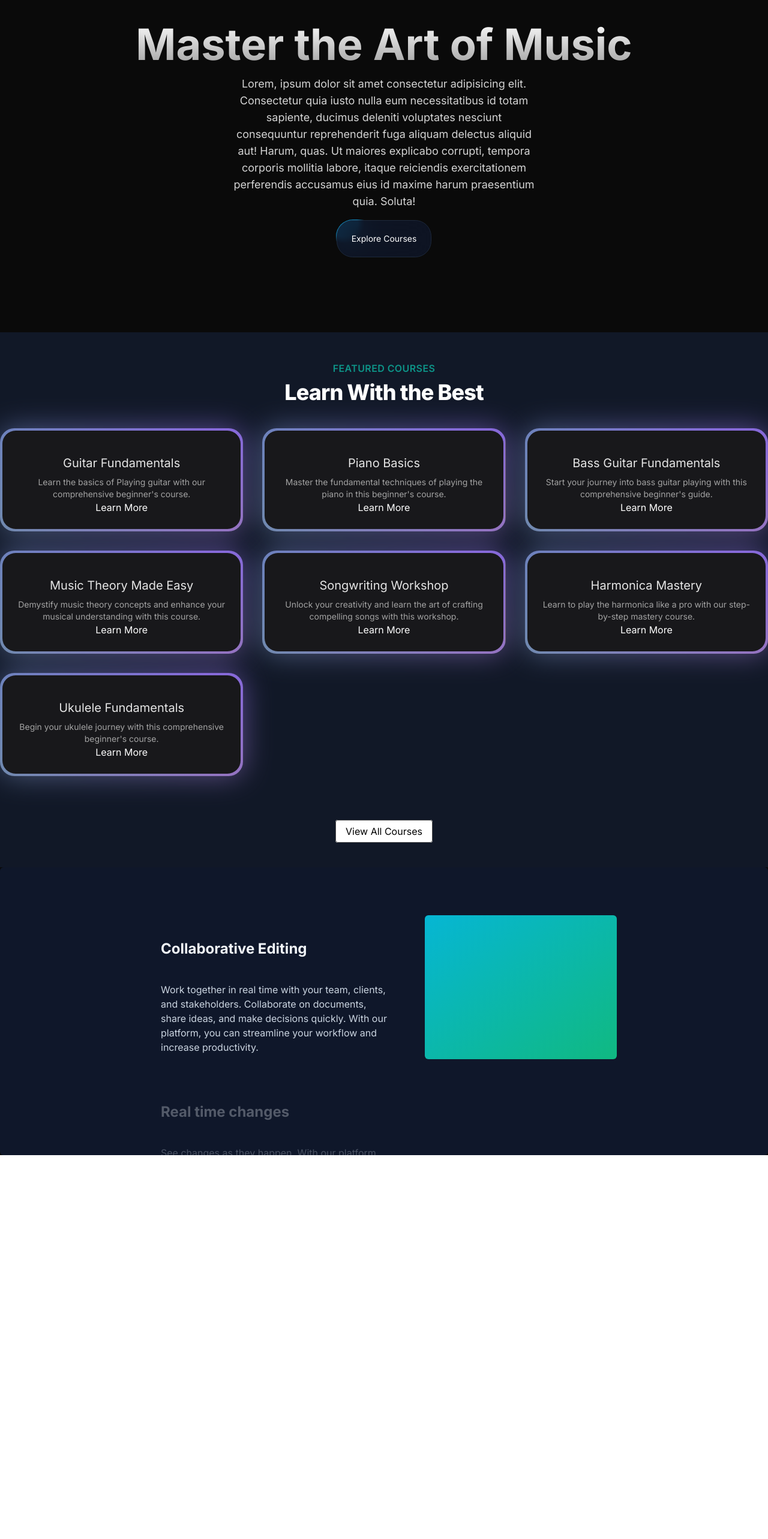
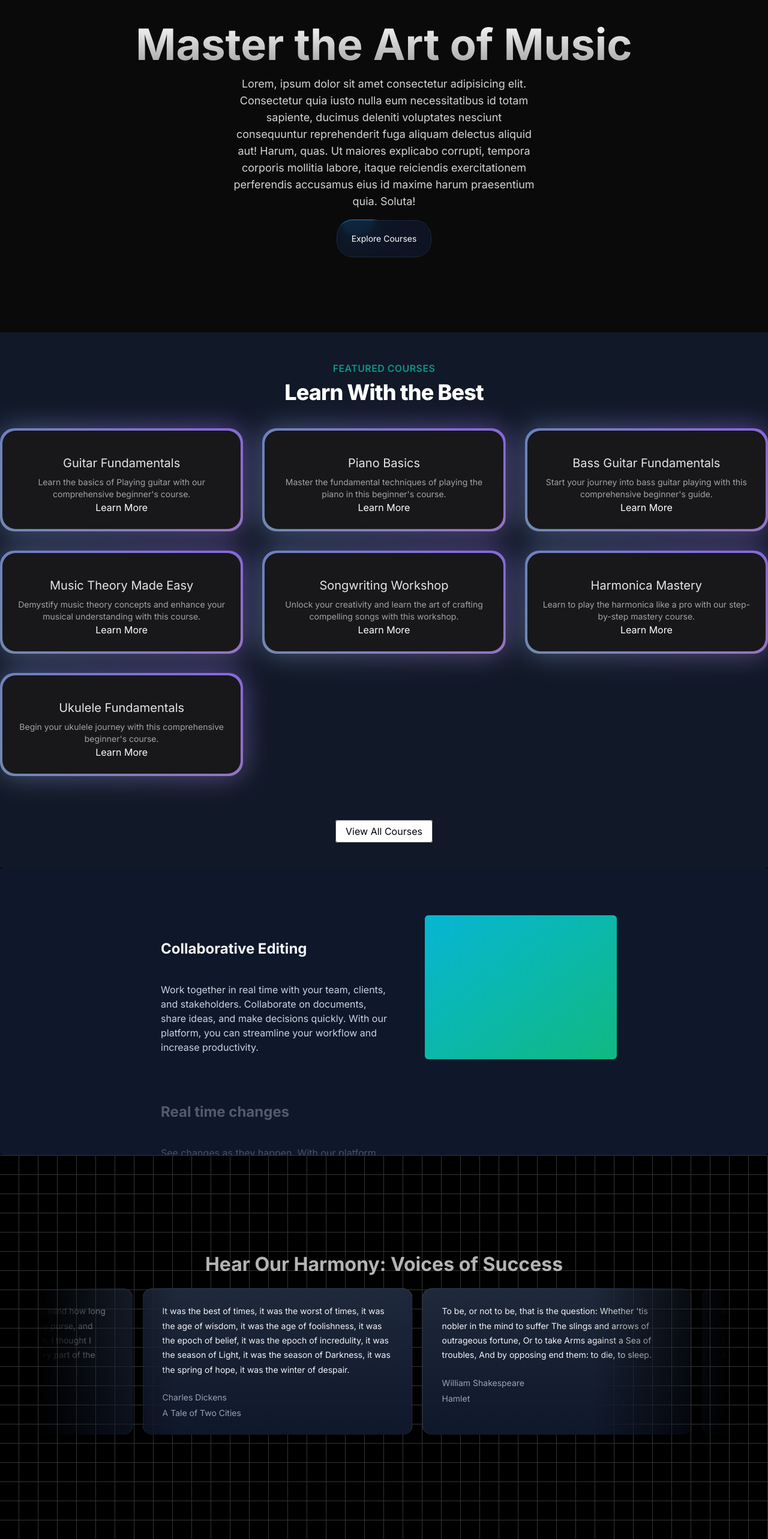
Before and after one commit to apurboroy7077/chai_aur_code_music_project, a Next.js app: page / in a window 1280 px wide. Shown: the part 222-2788 px from the top of the page at 60% size. Before the commit the page ends 2148 px from the top, so only its background shows below. Built offline with nearby package versions, Linux system fonts and the light colour scheme.

Commit message:
Grid backgrounds and Moving Cards, Lesson 6, Date: 27/02/2024, Tuesday, 8:08 PM, Night.

```diff
--- a/package.json
+++ b/package.json
@@ -11,6 +11,7 @@
   "dependencies": {
     "clsx": "^2.1.0",
     "framer-motion": "^11.0.6",
+    "mini-svg-data-uri": "^1.4.4",
     "next": "14.1.0",
     "react": "^18",
     "react-dom": "^18",
--- a/src/app/page.tsx
+++ b/src/app/page.tsx
@@ -1,17 +1,19 @@
 import FeaturedCourses from "@/components/FeaturedCourses";
 import HeroSection from "@/components/HeroSection";
 import { SpotlightPreview } from "@/components/SpotlightEffect";
+import TestimonialCards from "@/components/TestimonialCards";
 import WhyChooseUs from "@/components/WhyChooseUs";
 
 const Homepage = () => {
   return (
     <>
-      <main className=" min-h-screen bg-black/[0.96] antialiased bg-grid-white text-white">
+      <main className=" min-h-screen bg-black/[0.96] antialiased  text-white">
         <h1 className="opacity-[0]">Test</h1>
         <h1 className=" text-2xl text-center mt-[5rem]">This is Homepage</h1>
         <HeroSection />
         <FeaturedCourses />
         <WhyChooseUs />
+        <TestimonialCards />
       </main>
     </>
   );
--- /dev/null
+++ b/src/components/TestimonialCards.tsx
@@ -0,0 +1,25 @@
+"use client";
+
+import TestimonialData from "@/data/TestimonialData";
+import { InfiniteMovingCards } from "./ui/infinite-moving-cards";
+
+const TestimonialCards = () => {
+  return (
+    <div className="h-[40rem] w-full dark:bg-black dark:bg-grid-white/[0.2] relative flex flex-col items-center justify-center overflow-hidden">
+      <h2 className="text-[2rem] font-bold opacity-[0.7]">
+        Hear Our Harmony: Voices of Success
+      </h2>
+      <div className=" flex justify-center w-full overflow-hidden px-4 sm:px-6 lg:px-8">
+        <div className="w-full max-w-6xl">
+          <InfiniteMovingCards
+            items={TestimonialData}
+            direction="right"
+            speed="slow"
+          />
+        </div>
+      </div>
+    </div>
+  );
+};
+
+export default TestimonialCards;
--- /dev/null
+++ b/src/components/ui/infinite-moving-cards.tsx
@@ -0,0 +1,121 @@
+"use client";
+
+import { cn } from "@/utils/cn";
+import React, { useEffect, useState } from "react";
+
+export const InfiniteMovingCards = ({
+  items,
+  direction = "left",
+  speed = "fast",
+  pauseOnHover = true,
+  className,
+}: {
+  items: {
+    quote: string;
+    name: string;
+    title: string;
+  }[];
+  direction?: "left" | "right";
+  speed?: "fast" | "normal" | "slow";
+  pauseOnHover?: boolean;
+  className?: string;
+}) => {
+  const containerRef = React.useRef<HTMLDivElement>(null);
+  const scrollerRef = React.useRef<HTMLUListElement>(null);
+
+  useEffect(() => {
+    addAnimation();
+  }, []);
+  const [start, setStart] = useState(false);
+  function addAnimation() {
+    if (containerRef.current && scrollerRef.current) {
+      const scrollerContent = Array.from(scrollerRef.current.children);
+
+      scrollerContent.forEach((item) => {
+        const duplicatedItem = item.cloneNode(true);
+        if (scrollerRef.current) {
+          scrollerRef.current.appendChild(duplicatedItem);
+        }
+      });
+
+      getDirection();
+      getSpeed();
+      setStart(true);
+    }
+  }
+  const getDirection = () => {
+    if (containerRef.current) {
+      if (direction === "left") {
+        containerRef.current.style.setProperty(
+          "--animation-direction",
+          "forwards"
+        );
+      } else {
+        containerRef.current.style.setProperty(
+          "--animation-direction",
+          "reverse"
+        );
+      }
+    }
+  };
+  const getSpeed = () => {
+    if (containerRef.current) {
+      if (speed === "fast") {
+        containerRef.current.style.setProperty("--animation-duration", "20s");
+      } else if (speed === "normal") {
+        containerRef.current.style.setProperty("--animation-duration", "40s");
+      } else {
+        containerRef.current.style.setProperty("--animation-duration", "80s");
+      }
+    }
+  };
+  return (
+    <div
+      ref={containerRef}
+      className={cn(
+        "scroller relative z-20  max-w-7xl overflow-hidden  [mask-image:linear-gradient(to_right,transparent,white_20%,white_80%,transparent)]",
+        className
+      )}
+    >
+      <ul
+        ref={scrollerRef}
+        className={cn(
+          " flex min-w-full shrink-0 gap-4 py-4 w-max flex-nowrap",
+          start && "animate-scroll ",
+          pauseOnHover && "hover:[animation-play-state:paused]"
+        )}
+      >
+        {items.map((item, idx) => (
+          <li
+            className="w-[350px] max-w-full relative rounded-2xl border border-b-0 flex-shrink-0 border-slate-700 px-8 py-6 md:w-[450px]"
+            style={{
+              background:
+                "linear-gradient(180deg, var(--slate-800), var(--slate-900)",
+            }}
+            key={item.name}
+          >
+            <blockquote>
+              <div
+                aria-hidden="true"
+                className="user-select-none -z-1 pointer-events-none absolute -left-0.5 -top-0.5 h-[calc(100%_+_4px)] w-[calc(100%_+_4px)]"
+              ></div>
+              <span className=" relative z-20 text-sm leading-[1.6] text-gray-100 font-normal">
+                {item.quote}
+              </span>
+              <div className="relative z-20 mt-6 flex flex-row items-center">
+                <span className="flex flex-col gap-1">
+                  <span className=" text-sm leading-[1.6] text-gray-400 font-normal">
+                    {item.name}
+                  </span>
+                  <span className=" text-sm leading-[1.6] text-gray-400 font-normal">
+                    {item.title}
+                  </span>
+                </span>
+              </div>
+            </blockquote>
+          </li>
+        ))}
+      </ul>
+    </div>
+  );
+};
--- /dev/null
+++ b/src/data/TestimonialData.ts
@@ -0,0 +1,33 @@
+let TestimonialData = [
+  {
+    quote:
+      "It was the best of times, it was the worst of times, it was the age of wisdom, it was the age of foolishness, it was the epoch of belief, it was the epoch of incredulity, it was the season of Light, it was the season of Darkness, it was the spring of hope, it was the winter of despair.",
+    name: "Charles Dickens",
+    title: "A Tale of Two Cities",
+  },
+  {
+    quote:
+      "To be, or not to be, that is the question: Whether 'tis nobler in the mind to suffer The slings and arrows of outrageous fortune, Or to take Arms against a Sea of troubles, And by opposing end them: to die, to sleep.",
+    name: "William Shakespeare",
+    title: "Hamlet",
+  },
+  {
+    quote: "All that we see or seem is but a dream within a dream.",
+    name: "Edgar Allan Poe",
+    title: "A Dream Within a Dream",
+  },
+  {
+    quote:
+      "It is a truth universally acknowledged, that a single man in possession of a good fortune, must be in want of a wife.",
+    name: "Jane Austen",
+    title: "Pride and Prejudice",
+  },
+  {
+    quote:
+      "Call me Ishmael. Some years ago—never mind how long precisely—having little or no money in my purse, and nothing particular to interest me on shore, I thought I would sail about a little and see the watery part of the world.",
+    name: "Herman Melville",
+    title: "Moby-Dick",
+  },
+];
+
+export default TestimonialData;
--- a/tailwind.config.ts
+++ b/tailwind.config.ts
@@ -1,5 +1,6 @@
 import type { Config } from "tailwindcss";
 const colors = require("tailwindcss/colors");
+let svgToDataUri = require("mini-svg-data-uri");
 const {
   default: flattenColorPalette,
 } = require("tailwindcss/lib/util/flattenColorPalette");
@@ -13,7 +14,28 @@
     ":root": newVars,
   });
 }
-
+function addSvgPatterns({ matchUtilities, theme }: any) {
+  matchUtilities(
+    {
+      "bg-grid": (value: any) => ({
+        backgroundImage: `url("${svgToDataUri(
+          `<svg xmlns="http://www.w3.org/2000/svg" viewBox="0 0 32 32" width="32" height="32" fill="none" stroke="${value}"><path d="M0 .5H31.5V32"/></svg>`
+        )}")`,
+      }),
+      "bg-grid-small": (value: any) => ({
+        backgroundImage: `url("${svgToDataUri(
+          `<svg xmlns="http://www.w3.org/2000/svg" viewBox="0 0 32 32" width="8" height="8" fill="none" stroke="${value}"><path d="M0 .5H31.5V32"/></svg>`
+        )}")`,
+      }),
+      "bg-dot": (value: any) => ({
+        backgroundImage: `url("${svgToDataUri(
+          `<svg xmlns="http://www.w3.org/2000/svg" viewBox="0 0 32 32" width="16" height="16" fill="none"><circle fill="${value}" id="pattern-circle" cx="10" cy="10" r="1.6257413380501518"></circle></svg>`
+        )}")`,
+      }),
+    },
+    { values: flattenColorPalette(theme("backgroundColor")), type: "color" }
+  );
+}
 const config: Config = {
   content: [
     "./src/pages/**/*.{js,ts,jsx,tsx,mdx}",
@@ -31,6 +53,8 @@
       },
       animation: {
         spotlight: "spotlight 2s ease .75s 1 forwards",
+        scroll:
+          "scroll var(--animation-duration, 40s) var(--animation-direction, forwards) linear infinite",
       },
       keyframes: {
         spotlight: {
@@ -43,9 +67,14 @@
             transform: "translate(-50%,-40%) scale(1)",
           },
         },
+        scroll: {
+          to: {
+            transform: "translate(calc(-50% - 0.5rem))",
+          },
+        },
       },
     },
   },
-  plugins: [addVariablesForColors],
+  plugins: [addVariablesForColors, addSvgPatterns],
 };
 export default config;
```
Also changed, not shown: 1 other file (tests, documents, lock files or other folders).
